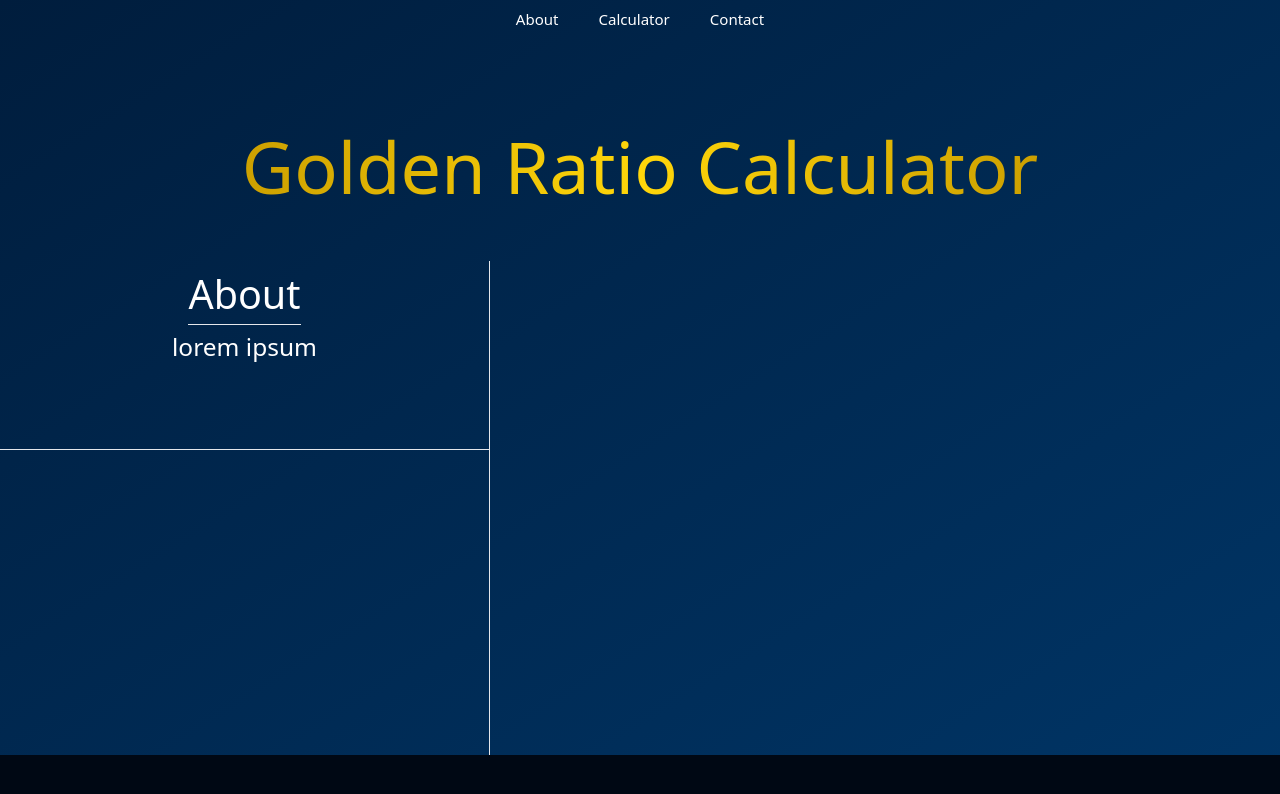
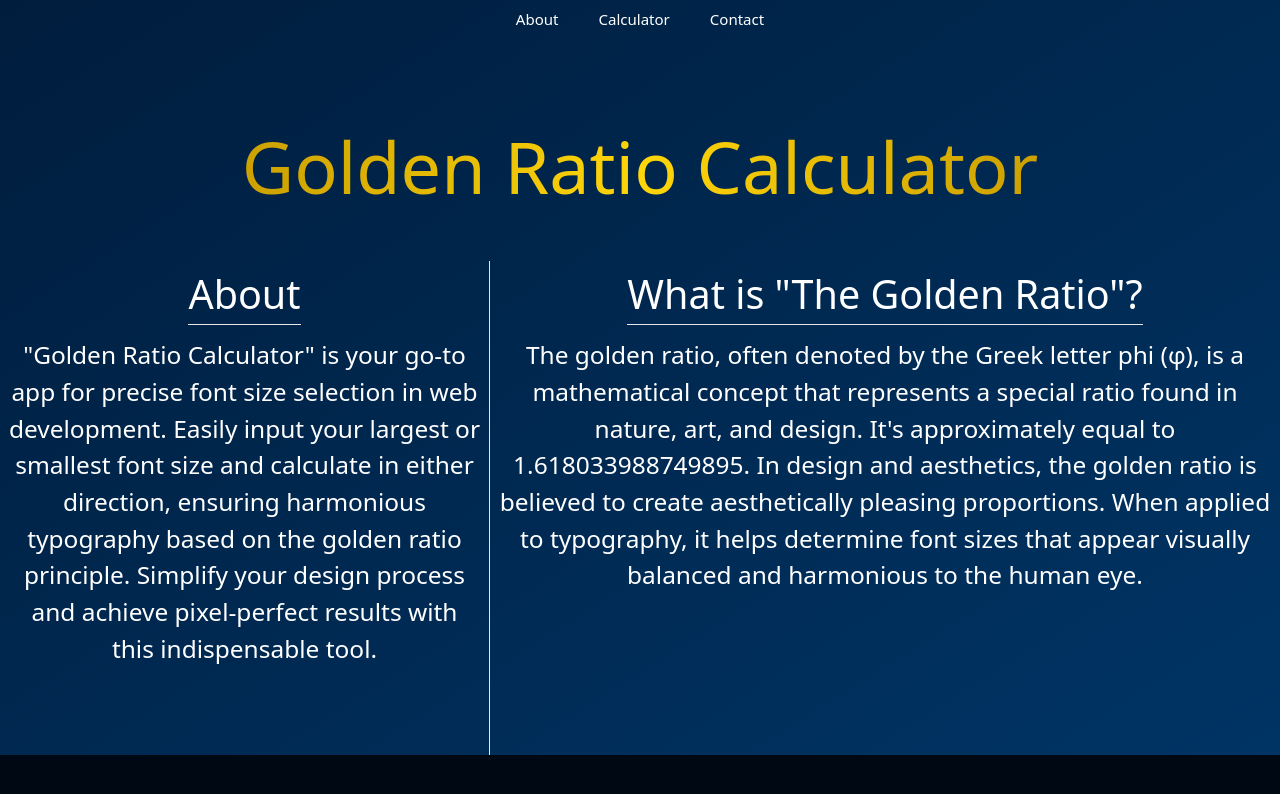
Before and after one commit to tomasesquivelgc/Golden-ratio-fonts, a React (Vite) app: page / in a window 1280 px wide. Both pictures are taken after a click on the button "About". Shown: the top 794 px of the page. Built offline with nearby package versions, Linux system fonts and the light colour scheme.

Commit message:
add text to about section

```diff
--- a/src/components/About/Index.jsx
+++ b/src/components/About/Index.jsx
@@ -1,14 +1,27 @@
 function About() {
   return (
     <div id="about" className="hidden h-gr1 w-full text-white justify-center items-center text-center">
-      <div className="flex w-gr2 h-full flex-col">
-        <div className="h-gr2 w-full border-b flex flex-col items-center">
-          <h2 className="text-gr3 md:text-gr2 border-b p-0 m-1 max-w-fit">About</h2>
-          <p className="text-gr4 md:text-gr3">lorem ipsum</p>
-        </div>
-        <div className="h-gr1 w-full"></div>
+      <div className="flex w-gr2 h-full flex-col items-center">
+        <h2 className="text-gr3 md:text-gr2 border-b p-0 m-1 max-w-fit">About</h2>
+        <p className="text-gr4 md:text-gr3 overflow-y-auto p-2">
+          &quot;Golden Ratio Calculator&quot; is your go-to app for precise font size selection
+          in web development. Easily input your largest or smallest font size and
+          calculate in either direction, ensuring harmonious typography based on
+          the golden ratio principle. Simplify your design process and achieve pixel-perfect
+          results with this indispensable tool.
+        </p>
       </div>
-      <div className="w-gr1 border-l h-full"></div>
+      <div className="w-gr1 border-l h-full flex flex-col items-center">
+        <h2 className="text-gr3 md:text-gr2 border-b p-0 m-1 max-w-fit">What is &quot;The Golden Ratio&quot;?</h2>
+        <p className="text-gr4 md:text-gr3 overflow-y-auto p-2">
+          The golden ratio, often denoted by the Greek letter phi (φ), is a mathematical
+          concept that represents a special ratio found in nature, art, and design. It&apos;s
+          approximately equal to 1.618033988749895. In design and aesthetics, the golden ratio
+          is believed to create aesthetically pleasing proportions. When applied to typography,
+          it helps determine font sizes that appear visually balanced and harmonious to the
+          human eye.
+        </p>
+      </div>
     </div>
   );
 }
--- a/src/components/Contact/Index.jsx
+++ b/src/components/Contact/Index.jsx
@@ -1,13 +1,13 @@
-function Contact(){
-  return(
+function Contact() {
+  return (
     <div id="contact" className="hidden w-full h-gr1 justify-center items-center text-white">
       <div className="flex w-gr2 h-full flex-col">
-        <div className="h-gr2 w-full border-b"></div>
-        <div className="h-gr1 w-full"></div>
+        <div className="h-gr2 w-full border-b" />
+        <div className="h-gr1 w-full" />
       </div>
-      <div className="w-gr1 border-l h-full"></div>
+      <div className="w-gr1 border-l h-full" />
     </div>
-  )
+  );
 }
 
 export default Contact;
--- a/src/components/Navbar.jsx
+++ b/src/components/Navbar.jsx
@@ -1,29 +1,28 @@
-function Navbar(){
+function Navbar() {
   const handleAbout = () => {
-    document.getElementById("calculator").style.display = "none";
-    document.getElementById("about").style.display = "flex";
-    document.getElementById("contact").style.display = "none";
-  }
+    document.getElementById('calculator').style.display = 'none';
+    document.getElementById('about').style.display = 'flex';
+    document.getElementById('contact').style.display = 'none';
+  };
   const handleCalculator = () => {
-    document.getElementById("calculator").style.display = "flex";
-    document.getElementById("about").style.display = "none";
-    document.getElementById("contact").style.display = "none";
-  }
+    document.getElementById('calculator').style.display = 'flex';
+    document.getElementById('about').style.display = 'none';
+    document.getElementById('contact').style.display = 'none';
+  };
   const handleContact = () => {
-    document.getElementById("calculator").style.display = "none";
-    document.getElementById("about").style.display = "none";
-    document.getElementById("contact").style.display = "flex";
-  }
-  return(
+    document.getElementById('calculator').style.display = 'none';
+    document.getElementById('about').style.display = 'none';
+    document.getElementById('contact').style.display = 'flex';
+  };
+  return (
     <nav className="w-full h-gr5 flex justify-center text-gr4">
       <ul className="flex text-white gap-10 p-2">
-        <li><button onClick={() => handleAbout()}>About</button></li>
-        <li><button onClick={() => handleCalculator()}>Calculator</button></li>
-        <li><button onClick={() => handleContact()}>Contact</button></li>
+        <li><button type="button" onClick={() => handleAbout()}>About</button></li>
+        <li><button type="button" onClick={() => handleCalculator()}>Calculator</button></li>
+        <li><button type="button" onClick={() => handleContact()}>Contact</button></li>
       </ul>
     </nav>
-  )
-
+  );
 }
 
 export default Navbar;
```
